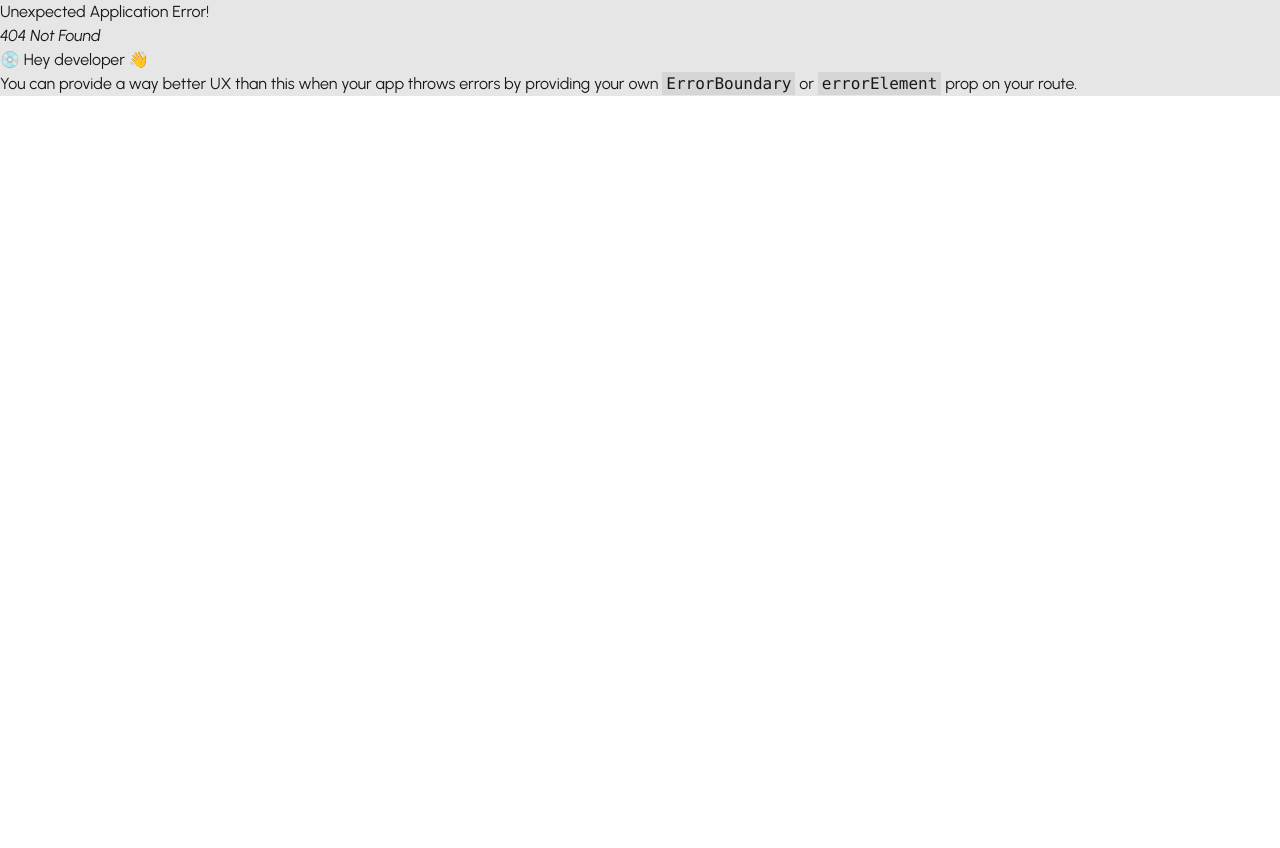
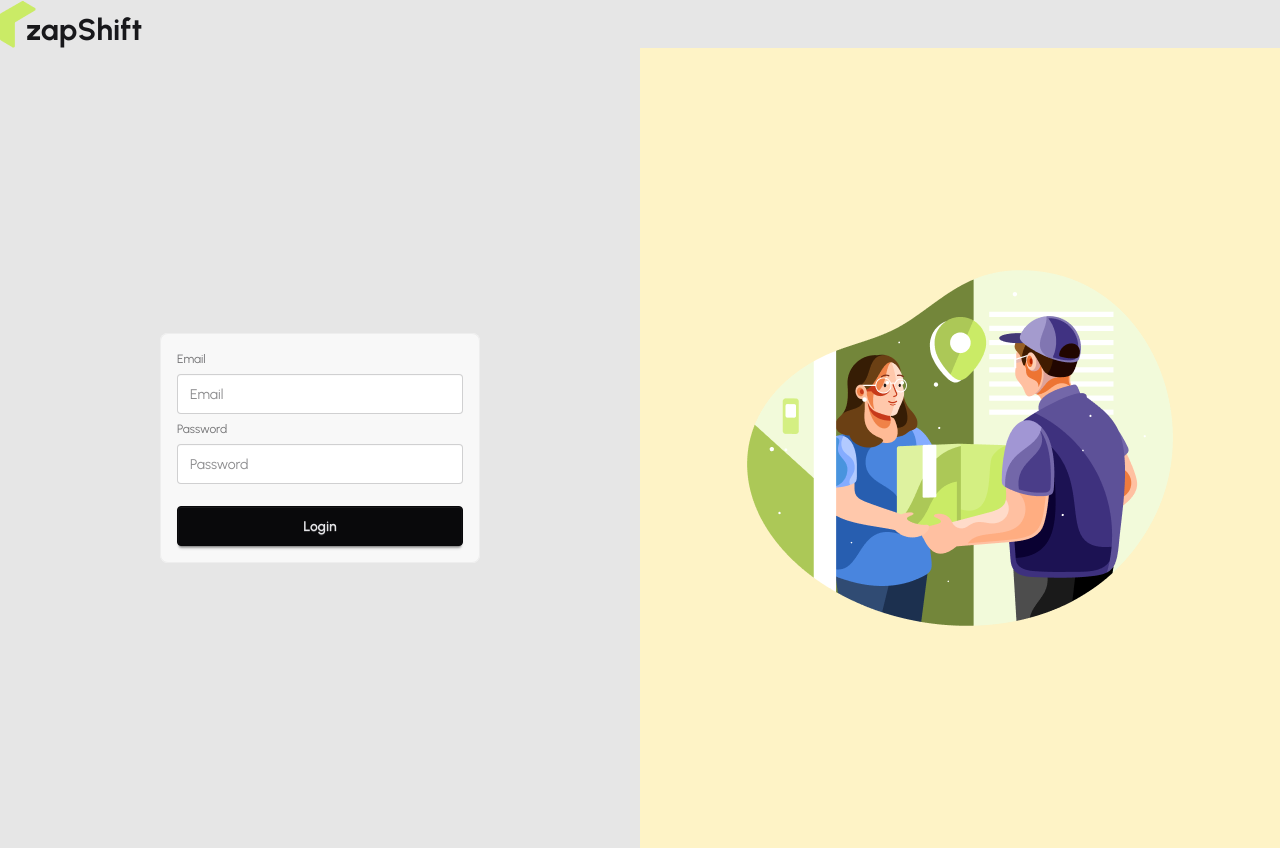
Before and after one commit to aktar86/zapshift-client, a React (Vite) app: page /register in a window 1280 px wide. Before the commit this address had no page. Before the commit the page ends 800 px from the top, so only its background shows below. Built offline with nearby package versions, Linux system fonts and the light colour scheme.

Commit message:
react form

```diff
--- a/packages.js
+++ b/packages.js
@@ -14,3 +14,5 @@
 // banner carosel
 //  npm i react-responsive-carousel
 // npm i swiper
+
+// npm install react-hook-form
--- /dev/null
+++ b/src/Layout/AuthLayout.jsx
@@ -0,0 +1,22 @@
+import React from "react";
+import Logo from "../components/Logo/Logo";
+import { Outlet } from "react-router";
+import authimg from "../assets/authImage.png";
+
+const AuthLayout = () => {
+  return (
+    <div className="max-w-7xl mx-auto">
+      <Logo></Logo>
+      <div className="flex">
+        <div className="flex-1  ">
+          <Outlet></Outlet>
+        </div>
+        <div className="flex-1 flex justify-center items-center bg-amber-100">
+          <img src={authimg} alt="" />
+        </div>
+      </div>
+    </div>
+  );
+};
+
+export default AuthLayout;
--- /dev/null
+++ b/src/Pages/Auth/Login/Login.jsx
@@ -0,0 +1,11 @@
+import React from "react";
+
+const Login = () => {
+  return (
+    <div>
+      <h1>Login page here</h1>
+    </div>
+  );
+};
+
+export default Login;
--- /dev/null
+++ b/src/Pages/Auth/Register/Register.jsx
@@ -0,0 +1,21 @@
+import React from "react";
+
+const Register = () => {
+  return (
+    <div className="flex justify-center items-center h-screen">
+      <form>
+        <fieldset className="fieldset bg-base-200 border-base-300 rounded-box w-xs border p-4">
+          <label className="label">Email</label>
+          <input type="email" className="input" placeholder="Email" />
+
+          <label className="label">Password</label>
+          <input type="password" className="input" placeholder="Password" />
+
+          <button className="btn btn-neutral mt-4">Login</button>
+        </fieldset>
+      </form>
+    </div>
+  );
+};
+
+export default Register;
--- a/src/Routes/router.jsx
+++ b/src/Routes/router.jsx
@@ -7,6 +7,9 @@ import Story from "../Pages/AboutUs/AboutChild/Story";
 import Mission from "../Pages/AboutUs/AboutChild/Mission";
 import Success from "../Pages/AboutUs/AboutChild/Success";
 import Teams_others from "../Pages/AboutUs/AboutChild/Teams_others";
+import AuthLayout from "../Layout/AuthLayout";
+import Login from "../Pages/Auth/Login/Login";
+import Register from "../Pages/Auth/Register/Register";
 
 const router = createBrowserRouter([
   {
@@ -46,6 +49,20 @@ const router = createBrowserRouter([
       },
     ],
   },
+  {
+    path: "/",
+    Component: AuthLayout,
+    children: [
+      {
+        path: "login",
+        Component: Login,
+      },
+      {
+        path: "register",
+        Component: Register,
+      },
+    ],
+  },
 ]);
 
 export default router;
```
